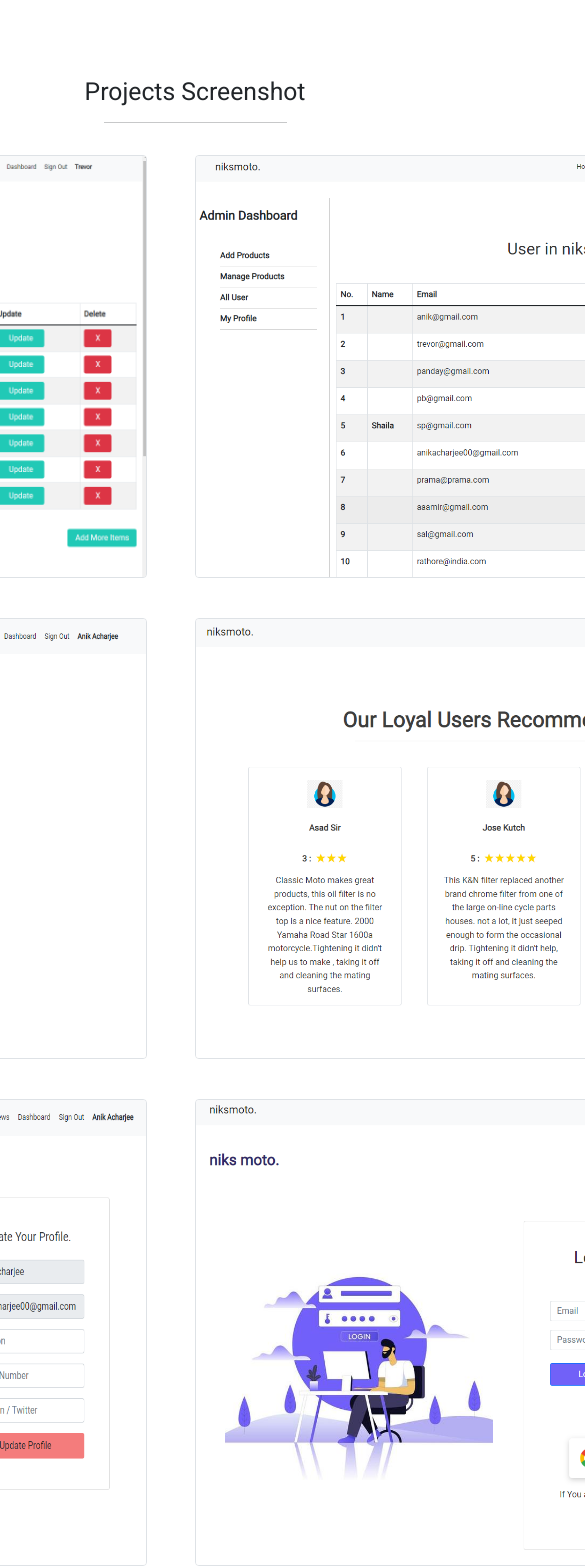
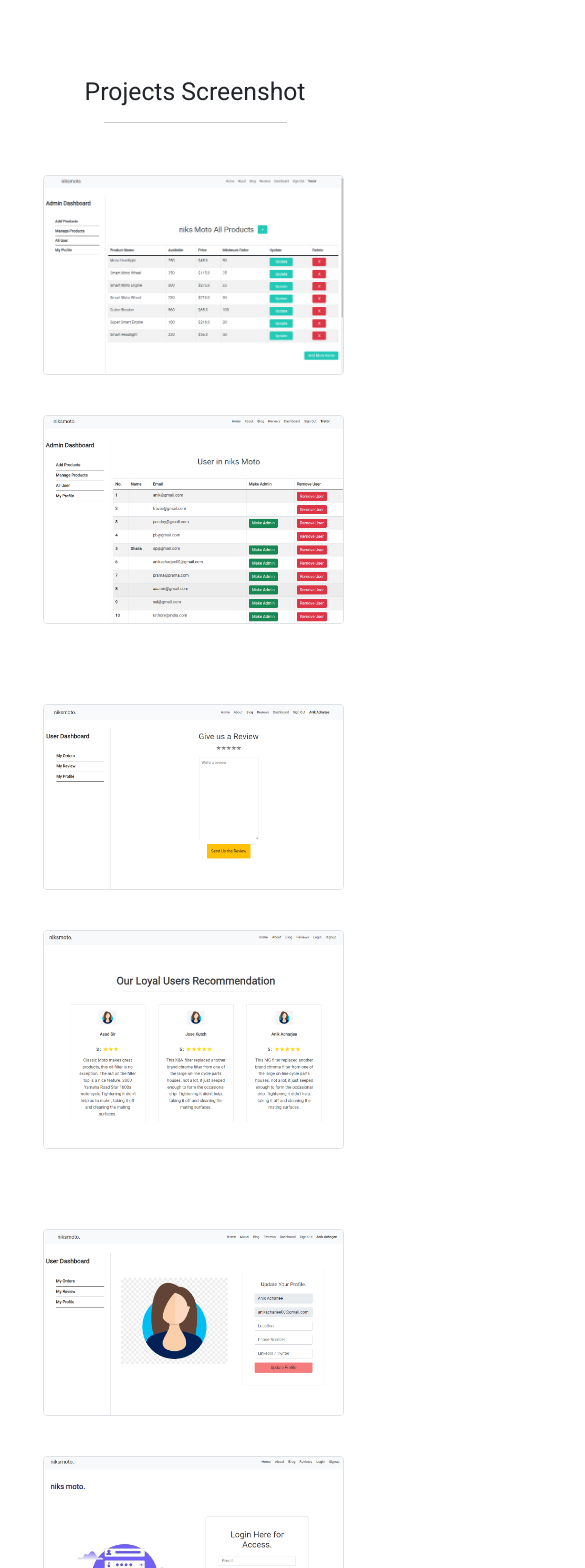
Before and after one commit to Anik-the-dev/anik_dev_portfolio, a React (Create React App) app: page /details2 in a window 390 px wide. Shown: the part 1220-2788 px from the top of the page, 585 px wide, since content can reach past the window. Built offline with nearby package versions, Linux system fonts and the light colour scheme.

Commit message:
responsive the detailed and home page

```diff
--- a/src/Pages/MyHome/Contact.js
+++ b/src/Pages/MyHome/Contact.js
@@ -11,7 +11,7 @@ const Contact = () => {
     return (
         <Container>
 
-            <Row className='mx-auto my-5 d-flex justify-content-between align-items-start text-center gap-3'>
+            <Row className='mx-auto my-5 d-flex justify-content-between align-items-start text-center gap-3 '>
                 <Col sm='6' className=' text-center'>
                     <div className='login-text my-4'>
                         <img className='img-fluid p-3 w-75' src={anik2} alt='Anik' />
@@ -22,8 +22,8 @@ const Contact = () => {
                 </Col>
 
                 <Col sm>
-                    <h2 className='text-start custom-font-weight-600 custom-primary-color'>Contact Me For Any Query.</h2>
-                    <Card className='p-5 mt-5 w-75'>
+                    <h2 className='text-start custom-font-weight-600 custom-primary-color custom-text-mobile-center'>Contact Me For Any Query.</h2>
+                    <Card className='p-5 mt-5 w-75 custom-text-mobile-center'>
                         <h2 className='fs-5'>Send Your Details Here.</h2>
 
                         <form action="https://formsubmit.co/a250dc70983962361bf0d04422882f31"
--- a/src/Pages/MyHome/Details2.js
+++ b/src/Pages/MyHome/Details2.js
@@ -67,23 +67,23 @@ const Details2 = () => {
             <div className='mt-5'>
                 <h2 className='text-center mt-5 pt-5'>Projects Screenshot</h2>
                 <hr className='w-50 mx-auto'></hr>
-                <div className='d-flex justify-content-center p-3 align-item-center w-100 my-2'>
-                    <img src={productDetails?.image_2} alt='project' style={{ width: '38rem' }} className='me-5 rounded border' />
-                    <img src={productDetails?.image_3} alt='project' style={{ width: '38rem' }} className='me-5 rounded border' />
+                <div className='d-flex justify-content-center p-3 align-item-center w-100 my-2 custom-grid-screenshot'>
+                    <img src={productDetails?.image_2} alt='project'  className='me-5 rounded border custom-screenshot-width' />
+                    <img src={productDetails?.image_3} alt='project'  className='me-5 rounded border custom-screenshot-width' />
                 </div>
 
-                <div className='d-flex justify-content-center p-3 align-item-center w-100 my-2'>
-                    <img src={productDetails?.image_4} alt='project' style={{ width: '38rem' }} className='me-5 rounded border' />
-                    <img src={productDetails?.image_9} alt='project' style={{ width: '38rem' }} className='me-5 rounded border' />
+                <div className='d-flex justify-content-center p-3 align-item-center w-100 my-2 custom-grid-screenshot'>
+                    <img src={productDetails?.image_4} alt='project'  className='me-5 rounded border custom-screenshot-width' />
+                    <img src={productDetails?.image_9} alt='project'  className='me-5 rounded border custom-screenshot-width' />
                 </div>
 
-                <div className='d-flex justify-content-center p-3 align-item-center w-100 my-2'>
-                    <img src={productDetails?.image_5} alt='project' style={{ width: '38rem' }} className='me-5 rounded border' />
-                    <img src={productDetails?.image_6} alt='project' style={{ width: '38rem' }} className='me-5 rounded border' />
+                <div className='d-flex justify-content-center p-3 align-item-center w-100 my-2 custom-grid-screenshot'>
+                    <img src={productDetails?.image_5} alt='project'  className='me-5 rounded border custom-screenshot-width' />
+                    <img src={productDetails?.image_6} alt='project'  className='me-5 rounded border custom-screenshot-width' />
                 </div>
-                <div className='d-flex justify-content-center p-3 align-item-center w-100 my-2'>
-                    <img src={productDetails?.image_7} alt='project' style={{ width: '38rem' }} className='me-5 rounded border' />
-                    <img src={productDetails?.image_8} alt='project' style={{ width: '38rem' }} className='me-5 rounded border' />
+                <div className='d-flex justify-content-center p-3 align-item-center w-100 my-2 custom-grid-screenshot'>
+                    <img src={productDetails?.image_7} alt='project'  className='me-5 rounded border custom-screenshot-width' />
+                    <img src={productDetails?.image_8} alt='project'  className='me-5 rounded border custom-screenshot-width' />
                 </div>
 
 
--- a/src/Pages/MyHome/Portfolio.js
+++ b/src/Pages/MyHome/Portfolio.js
@@ -31,12 +31,12 @@ const Portfolio = () => {
         <Container>
             <h2 className='custom-dark-color custom-font-weight-600 fs-1 text-center'>Have a look at my <span className='custom-primary-color'>React </span>Projects</h2>
             <div className='mt-5'>
-                <div className='custom-grid my-5 py-5'>
+                <div className='custom-grid custom-grid-mobile my-5 py-5'>
                     {
                         projects.map(project => {
                             return (
                                 <div className='d-flex flex-column '>
-                                    <img src={project.image_main} alt='niksmoto project' className='img-fluid custom-card-img' />
+                                    <img src={project.image_main} alt='project' className='img-fluid custom-card-img' />
                                     <div className='custom-height'>
                                         <p className='text-start mt-3 custom-font-weight-600'>{project.name}</p>
                                         <p className='text-start custom-font-weight-500'>{project.description}</p>
--- a/src/common/Footer.js
+++ b/src/common/Footer.js
@@ -4,14 +4,14 @@ import resume from '../myFiles/resume.pdf'
 const Footer = () => {
     return (
         <div className='w-100 bg-dark custom-footer'>
-            <div className='d-flex align-items-center justify-content-around pt-5 text-light'>
+            <div className='d-flex align-items-center justify-content-around pt-5 text-light flex-wrap'>
                 <div className='mt-5'>
                 <p className=' fs-3 '>niksdev.</p>
                 <p className=' fs-5'>&copy; All Rights Reserved!- niksdev 2022</p>
                 </div>
                 <div>
-                    <p className=' fs-5 mt-5'>Here is my Resume. You can download it.</p>
-                    <a className='btn custom-btn me-2 text-light rounded px-3' href={resume} download>Download Resume</a>
+                    <p className=' fs-5 mt-5 ms-5 me-2'>Here is my Resume. You can download it.</p>
+                    <a className='btn custom-btn me-2 text-light rounded px-3 ms-5' href={resume} download>Download Resume</a>
                 </div>
             </div>
 
--- a/src/css/style.css
+++ b/src/css/style.css
@@ -49,7 +49,7 @@ a{
 
 .custom-footer{
     margin-top: 100px;
-    height: 250px;
+    padding: 100px 0;
 }
 
 .custom-cursor{
@@ -144,6 +144,7 @@ a{
 }
 
 
+
 /* card */
 .custom-card {
     background-color: #fff;
@@ -164,7 +165,9 @@ a{
       border: 1px solid #edecec
   }
 
-
+  .custom-screenshot-width{
+      width: 38rem;
+  }
 
 @media only screen and (max-width: 980px) {
     h1{
@@ -185,4 +188,30 @@ a{
 
     }
 
+    .custom-grid-mobile{
+    grid-template-columns: repeat(1, 1fr);
+    width: 75%;
+    margin: 0 auto;
+
+    }
+
+    .custom-text-mobile-center{
+        width: 75%;
+        margin: 0 auto;
+    }
+
+    .custom-grid-screenshot{
+        display: flex;
+        flex-direction: column;
+        margin:15px;
+
+    }
+    .custom-grid-screenshot img{
+        width: 90%;
+        margin: 20px auto;
+    }
+
+
+
+
   }
```
Also changed, not shown: src/Pages/MyHome/Details.js (+9 -9 lines), src/Pages/MyHome/Details3.js (+6 -6 lines).
